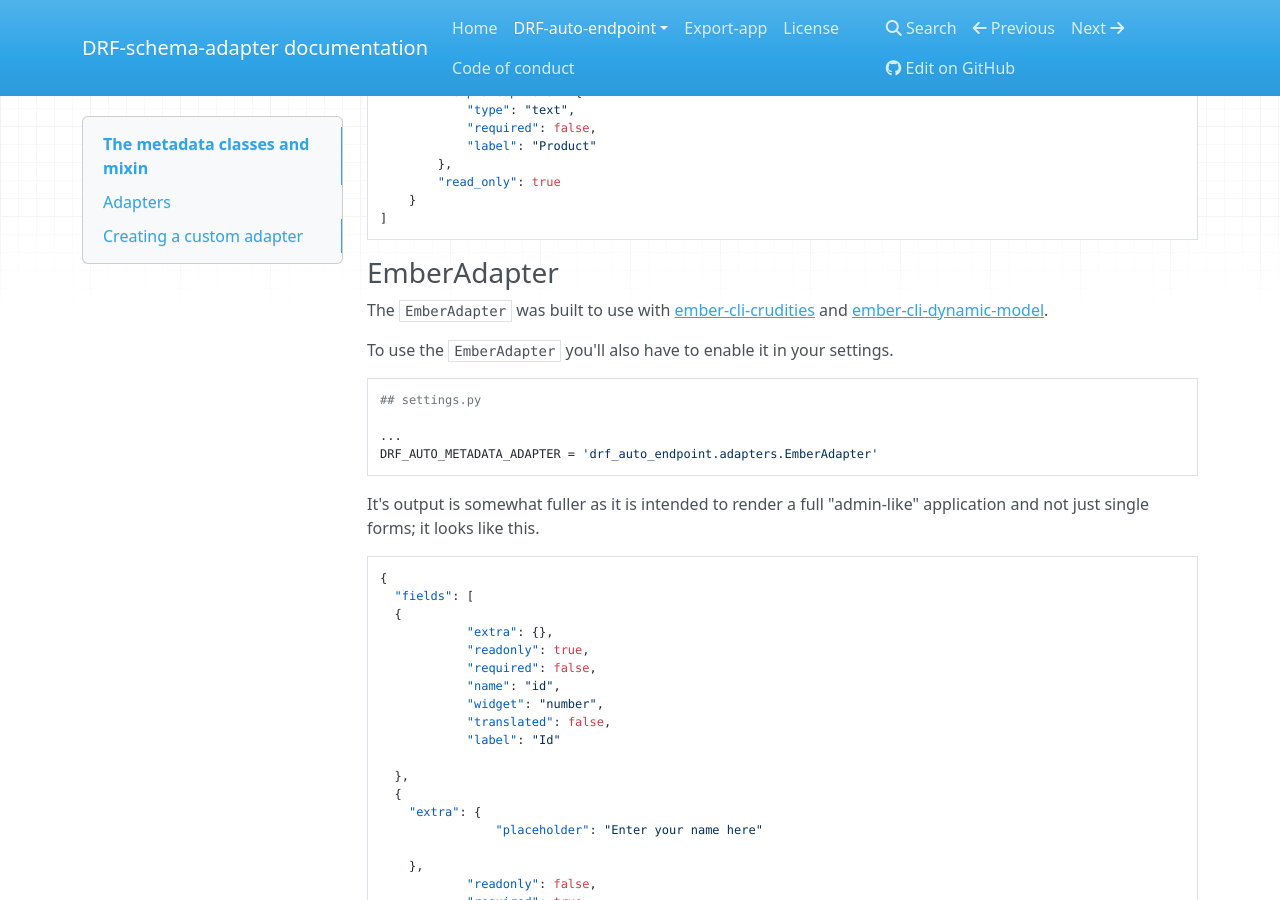
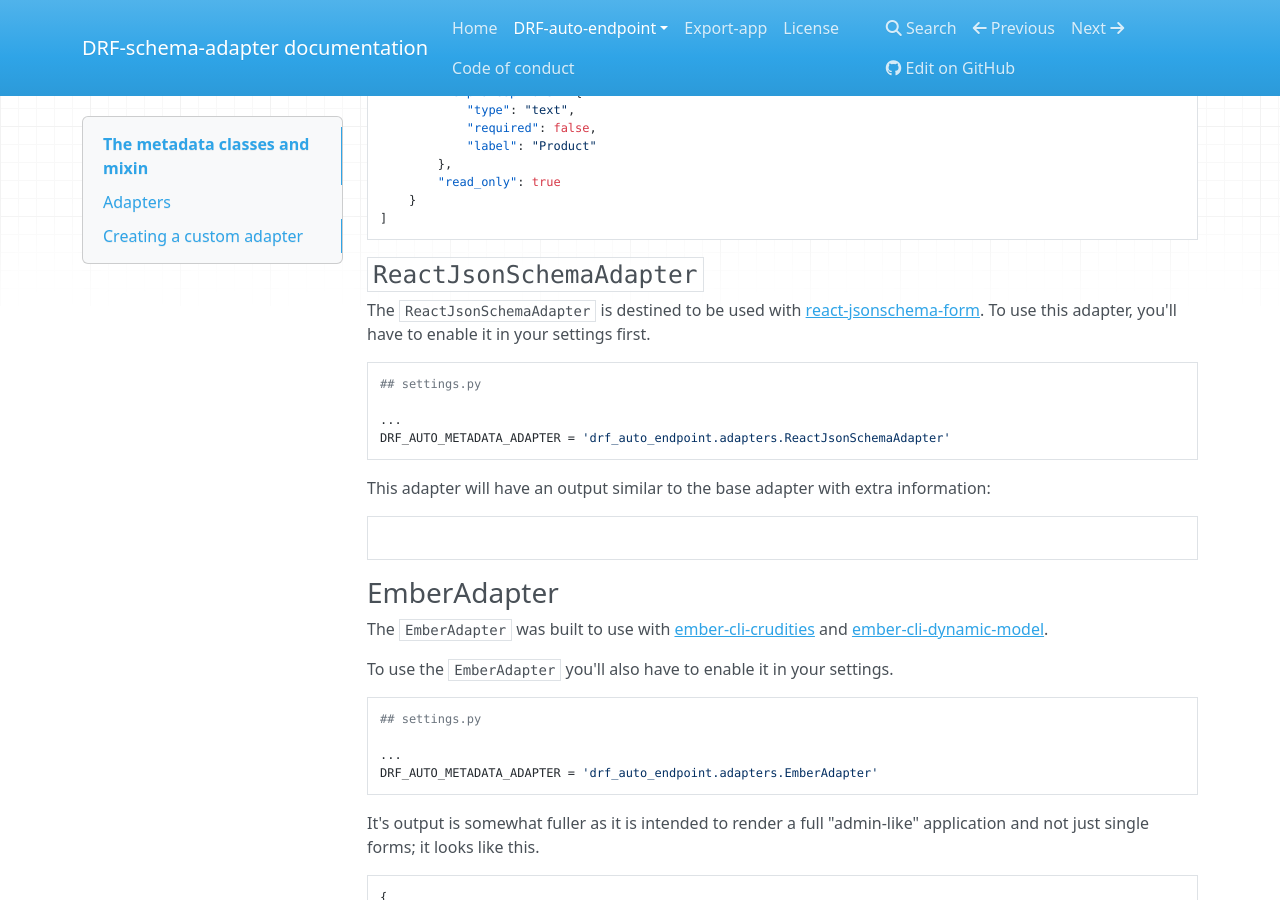
Before and after one commit to drf-forms/drf-schema-adapter, an MkDocs documentation site: the page built from docs/drf_auto_endpoint/metadata.md, in a window 1280 px wide and 900 px high, scrolled down 4330 px. Built offline with MkDocs 1.6.1, drawn with Linux system fonts in a browser that asks for light colours; nearby versions of some CDN libraries; old or Windows-style settings are respelled for this version of MkDocs.

Commit message:
:construction: :book: ReactJsonSchemaAdapter documentation

````diff
--- a/docs/drf_auto_endpoint/metadata.md
+++ b/docs/drf_auto_endpoint/metadata.md
@@ -245,6 +245,24 @@
         "read_only": true
     }
 ]
+```
+
+### `ReactJsonSchemaAdapter`
+
+The `ReactJsonSchemaAdapter` is destined to be used with [react-jsonschema-form](https://github.com/mozilla-services/react-jsonschema-form).
+To use this adapter, you'll have to enable it in your settings first.
+
+```
+## settings.py
+
+...
+DRF_AUTO_METADATA_ADAPTER = 'drf_auto_endpoint.adapters.ReactJsonSchemaAdapter'
+```
+
+This adapter will have an output similar to the base adapter with extra information:
+
+```
+
 ```
 
 ### EmberAdapter
````
